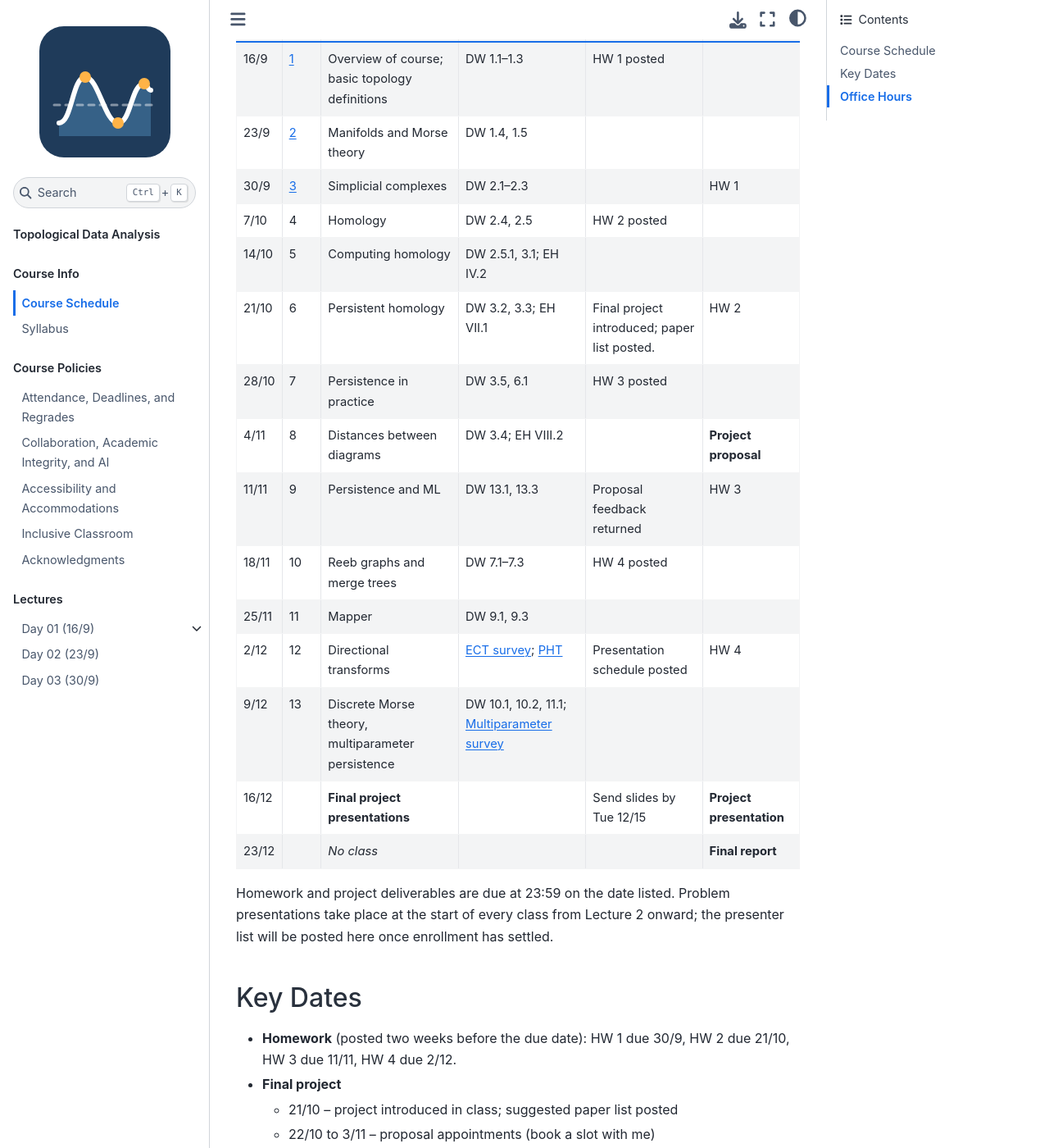
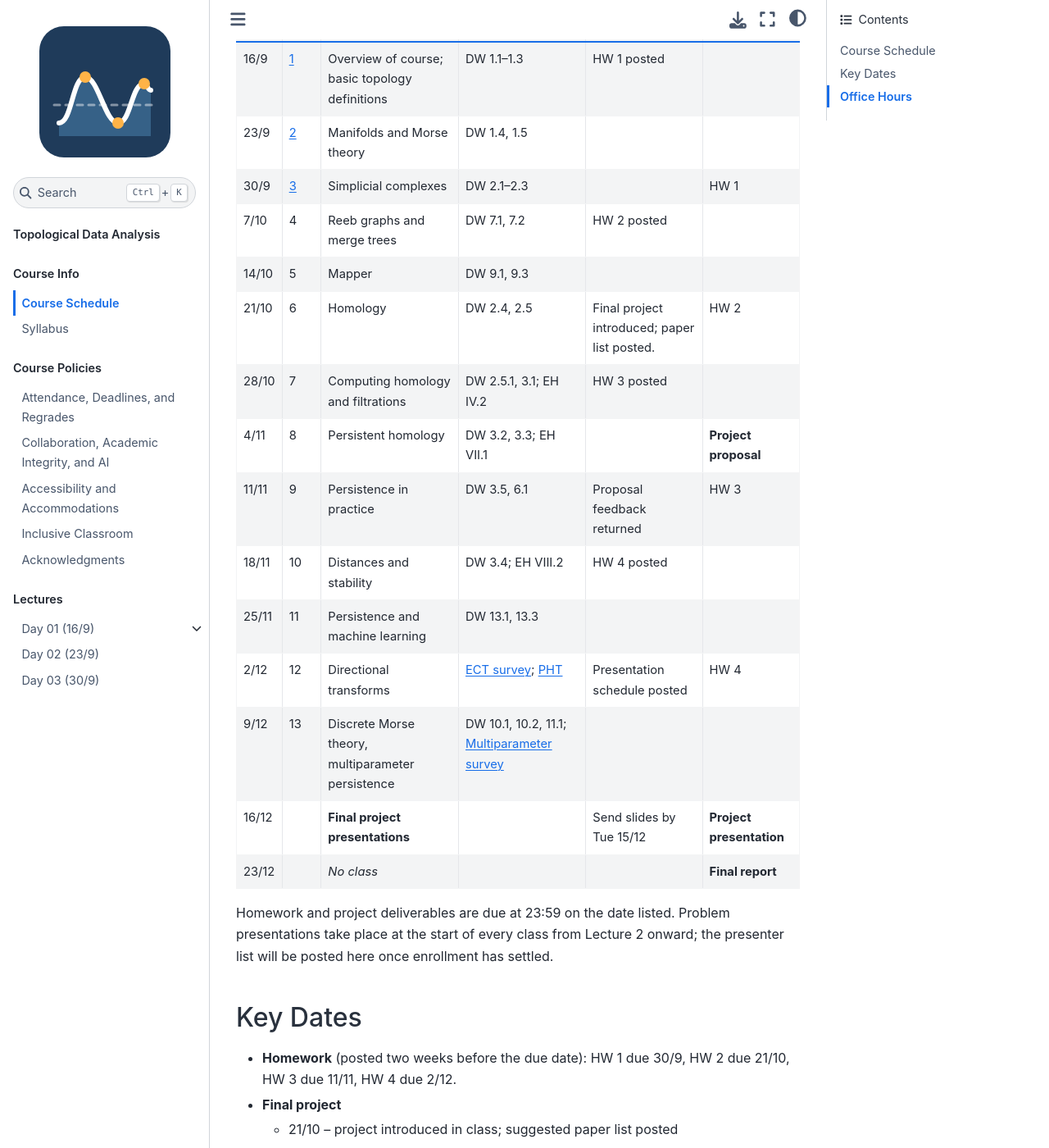
Before and after one commit to elenawang93/TDA, a Jupyter Book: the page built from Course_Info/Schedule.md, in a window 1280 px wide and 1400 px high, scrolled down 374 px. Shown: the whole window at 82% size. Built offline with Jupyter Book 1.0.4 settings and Sphinx 7.4.7 and the Sphinx Book theme 1.1.4, drawn with Linux system fonts in a browser that asks for light colours; pages that are not in the unit, such as notebooks, are missing from menus; some of the changed text lies outside the part shown.

```diff
--- a/Course_Info/Schedule.md
+++ b/Course_Info/Schedule.md
@@ -6,23 +6,24 @@ Readings are from Dey & Wang, [*Computational Topology for Data Analysis*](https
 
 ## Course Schedule
 
-| Date  | Lec.                                      | Topic (Planned)                                                                                       | Reading                                                                                                                              | Notes                                                        | Due                  |
-| ----- | ----------------------------------------- | ----------------------------------------------------------------------------------------------------- | ------------------------------------------------------------------------------------------------------------------------------------ | ------------------------------------------------------------ | -------------------- |
-| 16/9  | [1](../Lectures/01-Introduction/index.md) | Overview of course; basic topology definitions                  | DW 1.1–1.3                                                                                                                           | HW 1 posted                                                  |                      |
-| 23/9  | [2](../Lectures/02-MorseTheory/index.md)        | Manifolds and Morse theory            | DW 1.4, 1.5                                                                                                                          |                                 |                      |
-| 30/9  | [3](../Lectures/03-SimplicialComplexes/index.md)        | Simplicial complexes        | DW 2.1–2.3                                                                                                                           |                                                              | HW 1                 |
-| 7/10  | 4                                         | Homology                               | DW 2.4, 2.5                                                                                                                          | HW 2 posted     |                      |
-| 14/10 | 5                                         | Computing homology                | DW 2.5.1, 3.1; EH IV.2                                                                                                               |                                                  |                      |
-| 21/10 | 6                                         | Persistent homology                                | DW 3.2, 3.3; EH VII.1          |                  Final project introduced; paper list posted.                                            | HW 2                 |
-| 28/10 | 7                                         | Persistence in practice | DW 3.5, 6.1                                                                                                                       | HW 3 posted                                    |  |
-| 4/11  | 8                                         | Distances between diagrams | DW 3.4; EH VIII.2                                                                                                                  |                             |               **Project proposal**       |
-| 11/11 | 9                                         | Persistence and ML  | DW 13.1, 13.3                                                                                                                        |                 Proposal feedback returned                                       | HW 3                 |
-| 18/11 | 10                                        | Reeb graphs and merge trees                                  | DW 7.1–7.3                                                                                                                           | HW 4 posted |                 |
-| 25/11 | 11                                        | Mapper                        | DW 9.1, 9.3                                                                                                                          |                                                  |                      |
-| 2/12  | 12                                        | Directional transforms   | [ECT survey](https://arxiv.org/abs/2310.10395); [PHT](https://doi.org/10.1093/imaiai/iau011)                                         | Presentation schedule posted                                 | HW 4                 |
-| 9/12  | 13                                        | Discrete Morse theory, multiparameter persistence                        | DW 10.1, 10.2, 11.1; [Multiparameter survey](https://arxiv.org/abs/2203.14289)                                                        |                                                              |                      |
-| 16/12 |                                           | **Final project presentations**                                                                       |                                                                                                                                      | Send slides by Tue 12/15                                     | **Project presentation** |
-| 23/12 |                                           | *No class*                                                                                            |                                                                                                                                      |                                                              | **Final report**     |
+| Date  | Lec. | Topic (Planned) | Reading | Notes | Due |
+| ----- | ---- | --------------- | ------- | ----- | --- |
+| 16/9 | [1](../Lectures/01-Introduction/index.md) | Overview of course; basic topology definitions | DW 1.1–1.3 | HW 1 posted |  |
+| 23/9 | [2](../Lectures/02-MorseTheory/index.md) | Manifolds and Morse theory | DW 1.4, 1.5 |  |  |
+| 30/9 | [3](../Lectures/03-SimplicialComplexes/index.md) | Simplicial complexes | DW 2.1–2.3 |  | HW 1 |
+| 7/10 | 4 | Reeb graphs and merge trees | DW 7.1, 7.2 | HW 2 posted |  |
+| 14/10 | 5 | Mapper | DW 9.1, 9.3 |  |  |
+| 21/10 | 6 | Homology | DW 2.4, 2.5 | Final project introduced; paper list posted. | HW 2 |
+| 28/10 | 7 | Computing homology and filtrations | DW 2.5.1, 3.1; EH IV.2 | HW 3 posted |  |
+| 4/11 | 8 | Persistent homology | DW 3.2, 3.3; EH VII.1 |  | **Project proposal** |
+| 11/11 | 9 | Persistence in practice | DW 3.5, 6.1 | Proposal feedback returned | HW 3 |
+| 18/11 | 10 | Distances and stability | DW 3.4; EH VIII.2 | HW 4 posted |  |
+| 25/11 | 11 | Persistence and machine learning | DW 13.1, 13.3 |  |  |
+| 2/12 | 12 | Directional transforms | [ECT survey](https://arxiv.org/abs/2310.10395); [PHT](https://doi.org/10.1093/imaiai/iau011) | Presentation schedule posted | HW 4 |
+| 9/12 | 13 | Discrete Morse theory, multiparameter persistence | DW 10.1, 10.2, 11.1; [Multiparameter survey](https://arxiv.org/abs/2203.14289) |  |  |
+| 16/12 |  | **Final project presentations** |  | Send slides by Tue 15/12 | **Project presentation** |
+| 23/12 |  | *No class* |  |  | **Final report** |
+
 
 Homework and project deliverables are due at 23:59 on the date listed. Problem presentations take place at the start of every class from Lecture 2 onward; the presenter list will be posted here once enrollment has settled.
 <!-- add how work is submitted (Moodle, email, ...) and, if you like, a "Presenter" column -->
```
Also changed, not shown: other parts of Course_Info/Schedule.md (+0 -1 lines), Course_Info/Syllabus/Syllabus.md (+6 -5 lines).
